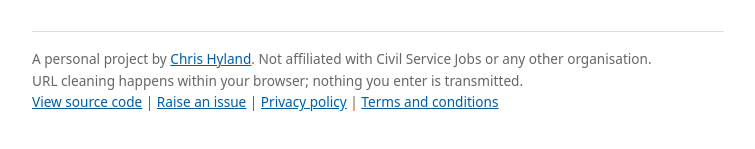
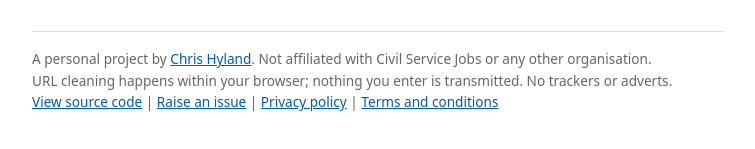
Before and after one commit to chrishylanduk/csjcleaner, a website built with Vite: page index.html in a window 1280 px wide. Shown: the part 795-944 px from the top of the page, without its empty margins (262-1017 px from the left). Built offline with nearby package versions, Linux system fonts and the light colour scheme.

Commit message:
chore: no trackers note

```diff
--- a/index.html
+++ b/index.html
@@ -145,7 +145,10 @@
           >Chris Hyland</a
         >. Not affiliated with Civil Service Jobs or any other organisation.
       </p>
-      <p>URL cleaning happens within your browser; nothing you enter is transmitted.</p>
+      <p>
+        URL cleaning happens within your browser; nothing you enter is transmitted. No trackers or
+        adverts.
+      </p>
       <p>
         <a
           href="https://github.com/chrishylanduk/csjcleaner"
```
